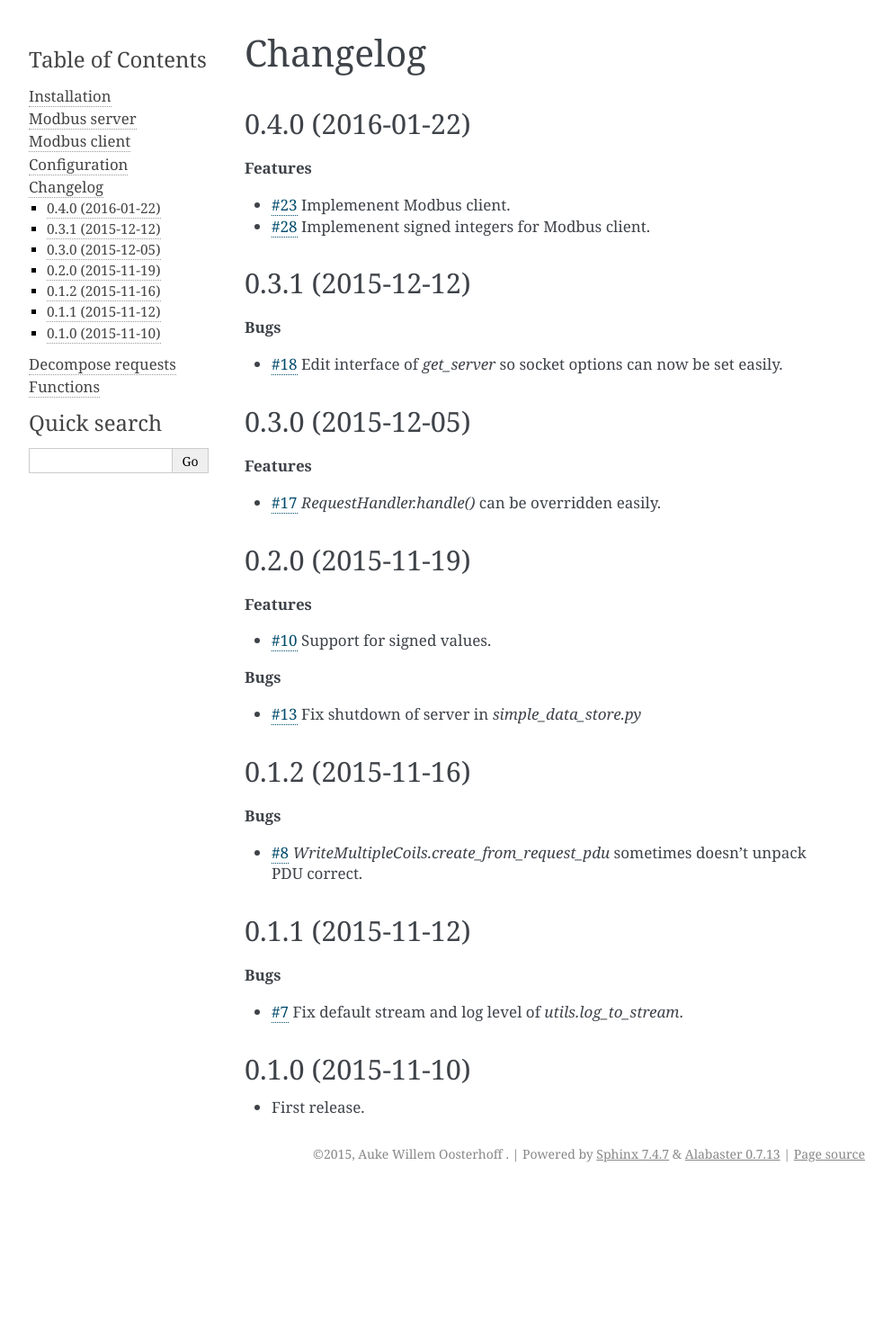
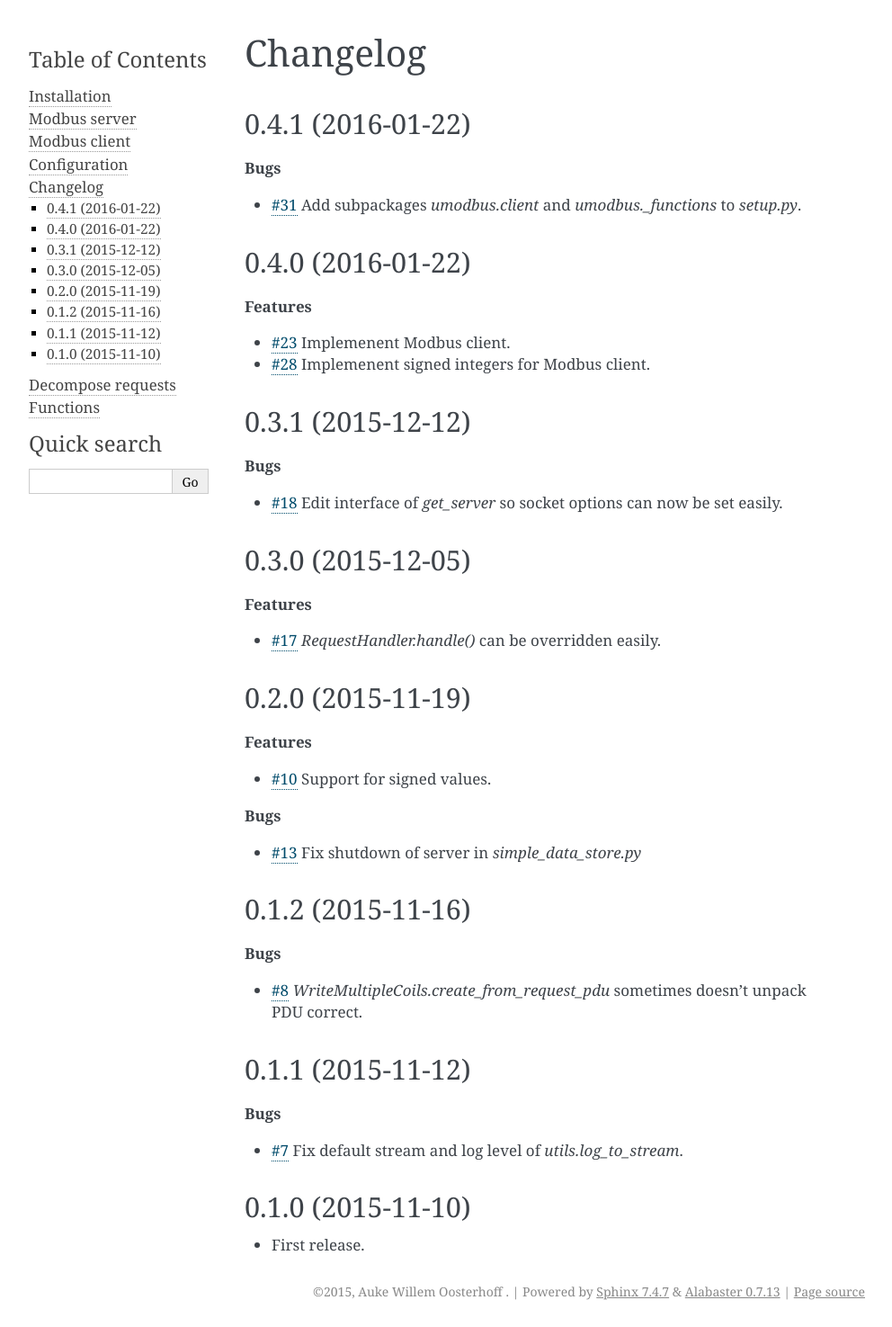
Before and after one commit to AdvancedClimateSystems/uModbus, a Sphinx documentation site: the page built from docs/source/changelog.rst, in a window 1280 px wide. Shown: the whole page at 90% size, without its empty margins (148-1140 px from the left). Built offline with Sphinx 7.4.7, drawn with Linux system fonts in a browser that asks for light colours; before the commit the page ends 1322 px from its top, so only the background shows below that.

Commit message:
Bump to 0.4.1.

```diff
--- a/docs/source/changelog.rst
+++ b/docs/source/changelog.rst
@@ -1,5 +1,14 @@
 Changelog
 =========
+
+0.4.1 (2016-01-22)
+++++++++++++++++++
+
+**Bugs**
+
+* `#31`_  Add subpackages `umodbus.client` and `umodbus._functions` to `setup.py`.
+
+.. _#31: https://github.com/AdvancedClimateSystems/uModbus/issues/31
 
 0.4.0 (2016-01-22)
 ++++++++++++++++++
--- a/docs/source/conf.py
+++ b/docs/source/conf.py
@@ -59,9 +59,9 @@ author = 'Auke Willem Oosterhoff <oosterhoff@baopt.nl>'
 # built documents.
 #
 # The short X.Y version.
-version = '0.4.0'
+version = '0.4'
 # The full version, including alpha/beta/rc tags.
-release = '0.4.0'
+release = '0.4.1'
 
 # The language for content autogenerated by Sphinx. Refer to documentation
 # for a list of supported languages.
```
